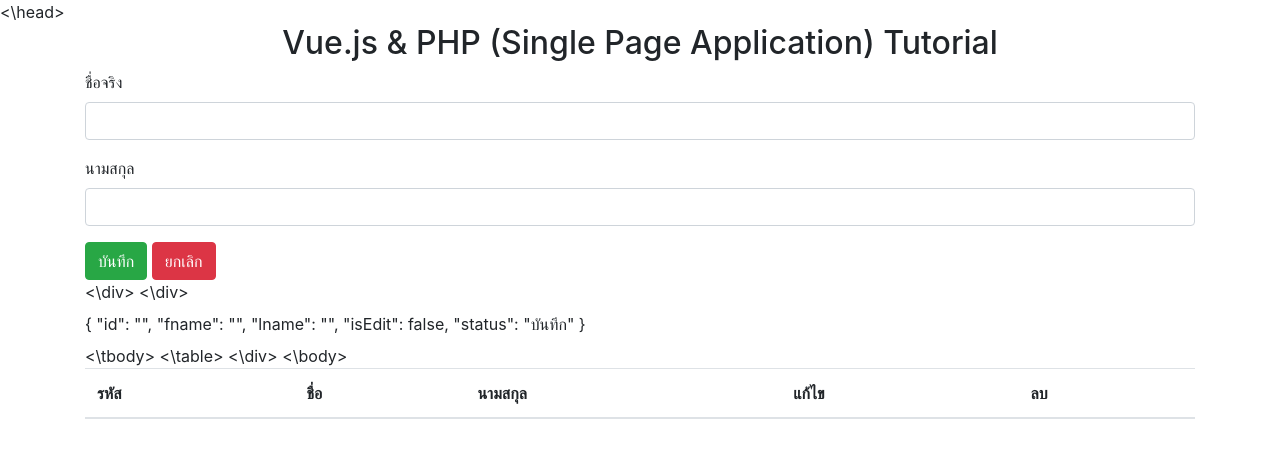
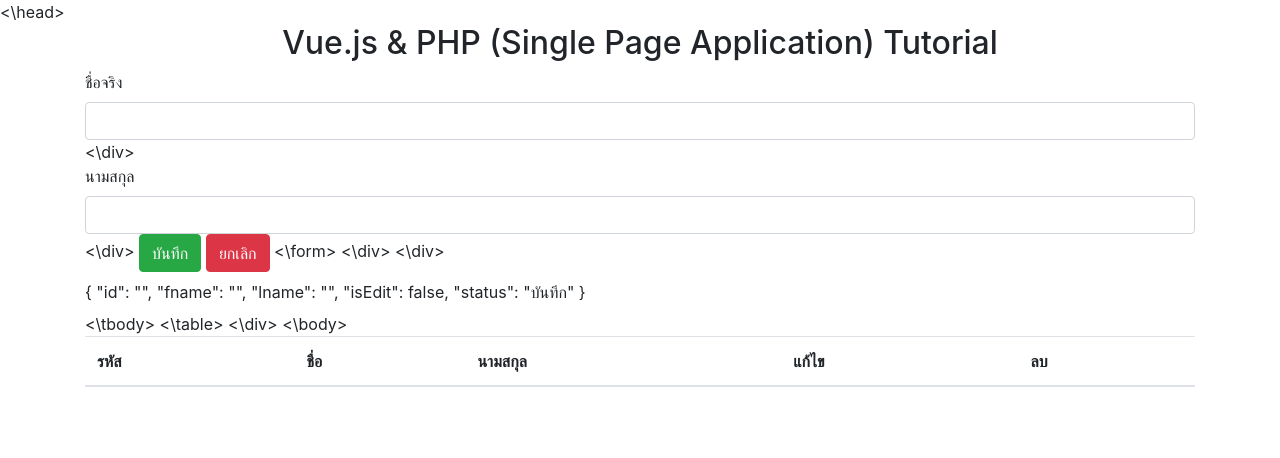
Before and after one commit to kongruksiamza/SPA-Vuejs-PHP, a PHP site: page / in a window 1280 px wide. Shown: the top 458 px of the page. Run offline with PHP 8.4, Linux system fonts and the light colour scheme; data that the repository does not hold is empty.

Commit message:
Update index.php

```diff
--- a/index.php
+++ b/index.php
@@ -20,14 +20,14 @@
                             <div class="form-group">
                                 <label for="">ชื่อจริง</label>
                                 <input type="text" v-model="form.fname" class="form-control">
-                            </div>
+                            <\div>
                             <div class="form-group">
                                 <label for="">นามสกุล</label>
                                 <input type="text" v-model="form.lname" class="form-control">
-                            </div>
+                            <\div>
                             <input type="submit" v-model="form.status" class="btn btn-success">
                             <input type="reset" value="ยกเลิก" class="btn btn-danger">
-                        </form>
+                        <\form>
                      <\div>
                 <\div>
                 <div class="py-2">
```
